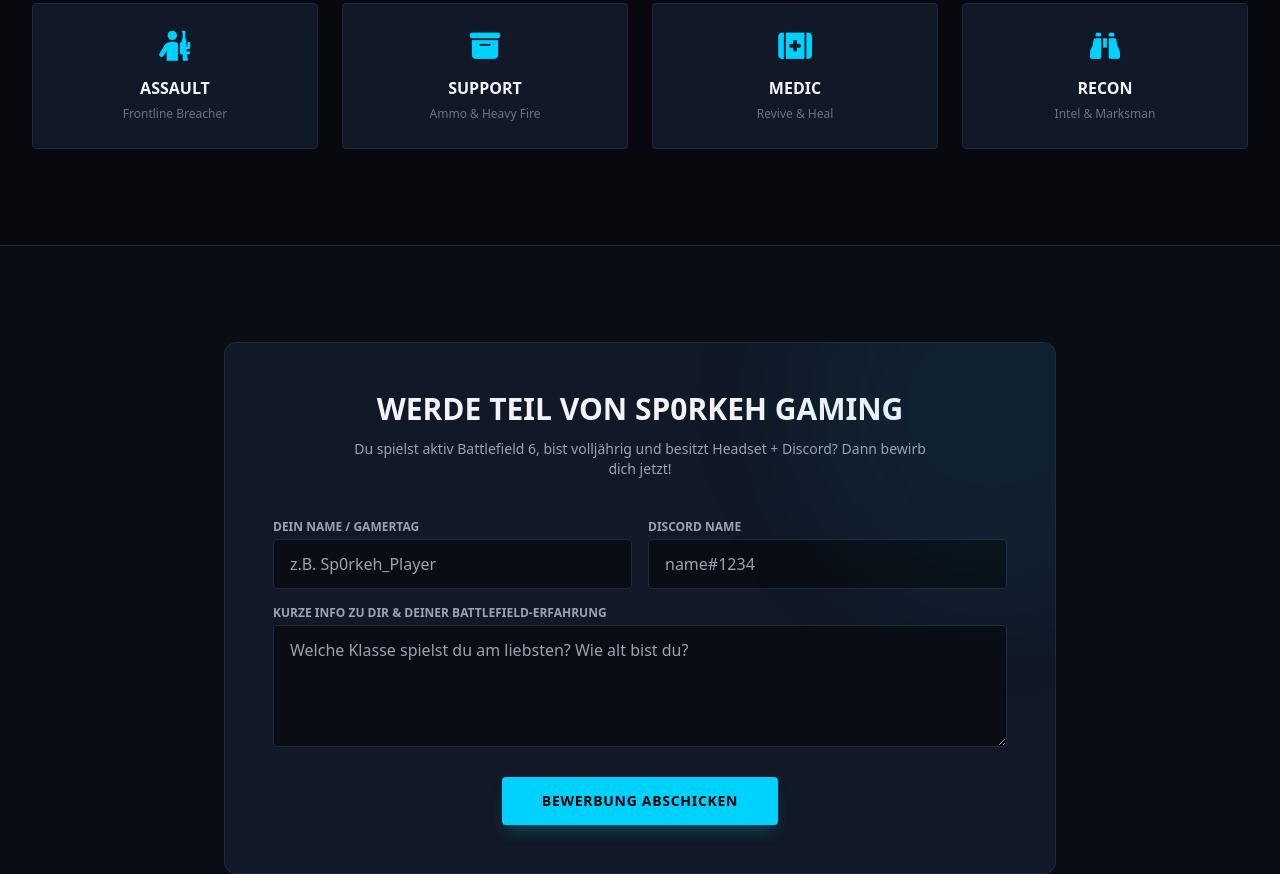
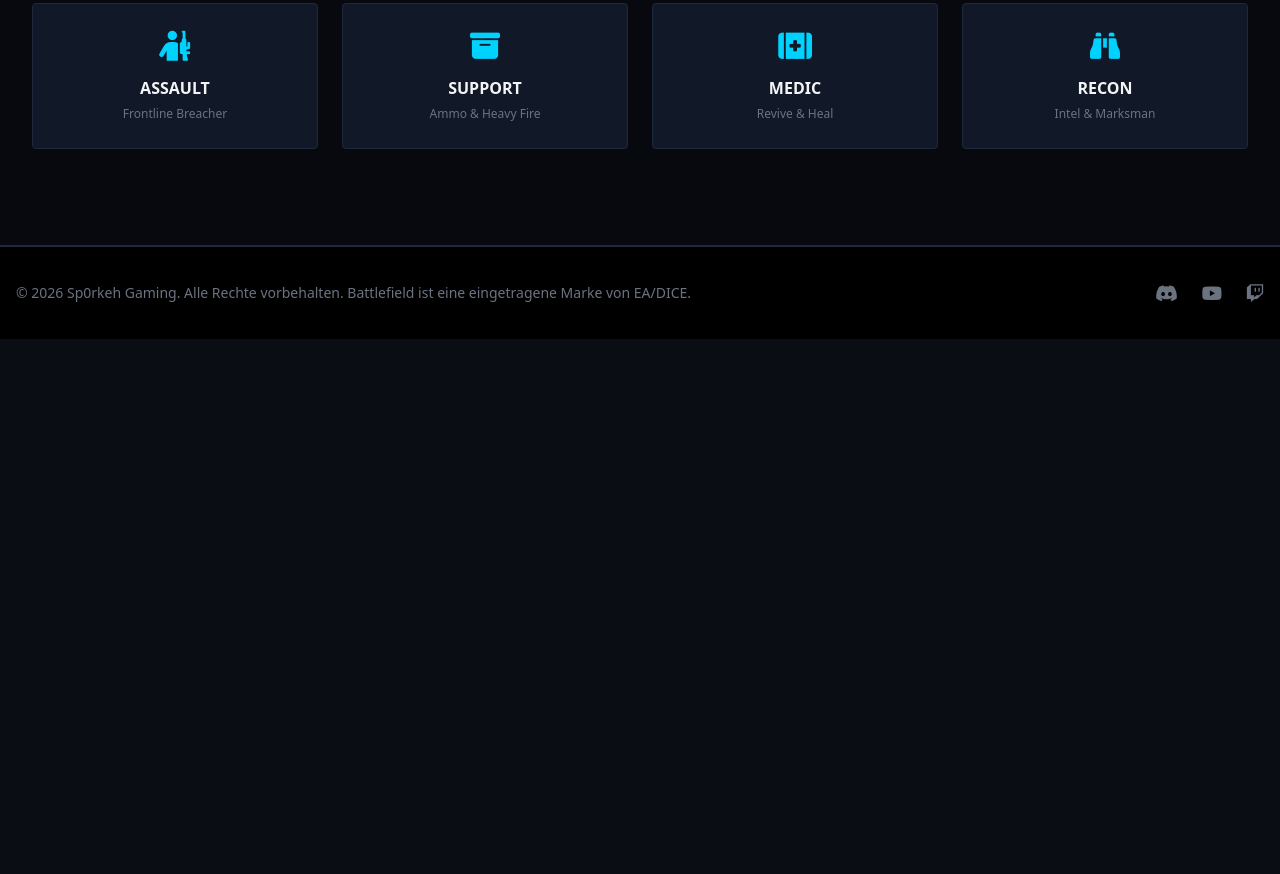
Before and after one commit to DerUschii/Sporkeh-Gaming, a plain HTML site: page index.html in a window 1280 px wide. Shown: the part 1926-2800 px from the top of the page. After the commit the page ends 2265 px from the top, so only its background shows below. Drawn offline with nearby package versions, Linux system fonts and the light colour scheme.

Commit message:
Update index.html

```diff
--- a/index.html
+++ b/index.html
@@ -36,12 +36,7 @@
                 <a href="#home" class="hover:text-bfBlue transition-colors">Startseite</a>
                 <a href="#about" class="hover:text-bfBlue transition-colors">Über uns</a>
                 <a href="#squads" class="hover:text-bfBlue transition-colors">Squads</a>
-                <a href="#join" class="hover:text-bfBlue transition-colors">Join Us</a>
-            </nav>
-            <div>
-                <a href="#join" class="hidden sm:inline-block bg-bfBlue hover:bg-cyan-400 text-black font-extrabold py-2.5 px-6 rounded uppercase tracking-wider text-sm transition-all shadow-lg shadow-bfBlue/20">
-                    Join Us
-                </a>
+                               </a>
             </div>
         </div>
     </header>
@@ -102,7 +97,6 @@
             </div>
         </div>
     </section>
-
     <!-- Squads / Bereiche -->
     <section id="squads" class="bg-black/30 py-24 border-y border-bfCardBorder">
         <div class="max-w-7xl mx-auto px-4 sm:px-6 lg:px-8">
@@ -135,41 +129,6 @@
             </div>
         </div>
     </section>
-
-    <!-- Join / Bewerbung Section -->
-    <section id="join" class="py-24 max-w-4xl mx-auto px-4 sm:px-6 lg:px-8">
-        <div class="bg-bfCard border border-bfCardBorder rounded-xl p-8 sm:p-12 relative overflow-hidden">
-            <div class="absolute top-0 right-0 transform translate-x-1/3 -translate-y-1/3 w-96 h-96 bg-bfBlue/5 rounded-full blur-3xl pointer-events-none"></div>
-
-            <div class="text-center max-w-xl mx-auto mb-10 space-y-3">
-                <h2 class="text-3xl font-black uppercase">Werde Teil von Sp0rkeh Gaming</h2>
-                <p class="text-gray-400 text-sm">Du spielst aktiv Battlefield 6, bist volljährig und besitzt Headset + Discord? Dann bewirb dich jetzt!</p>
-            </div>
-
-            <form class="space-y-4" onsubmit="event.preventDefault(); alert('Vielen Dank! Deine Anfrage wurde simuliert. Tritt am besten direkt unserem Discord bei!');">
-                <div class="grid grid-cols-1 sm:grid-cols-2 gap-4">
-                    <div>
-                        <label class="block text-xs uppercase font-bold text-gray-400 mb-1">Dein Name / Gamertag</label>
-                        <input type="text" required class="w-full bg-bfDark border border-bfCardBorder rounded px-4 py-3 text-white focus:outline-none focus:border-bfBlue transition-colors" placeholder="z.B. Sp0rkeh_Player">
-                    </div>
-                    <div>
-                        <label class="block text-xs uppercase font-bold text-gray-400 mb-1">Discord Name</label>
-                        <input type="text" required class="w-full bg-bfDark border border-bfCardBorder rounded px-4 py-3 text-white focus:outline-none focus:border-bfBlue transition-colors" placeholder="name#1234">
-                    </div>
-                </div>
-                <div>
-                    <label class="block text-xs uppercase font-bold text-gray-400 mb-1">Kurze Info zu dir & deiner Battlefield-Erfahrung</label>
-                    <textarea rows="4" required class="w-full bg-bfDark border border-bfCardBorder rounded px-4 py-3 text-white focus:outline-none focus:border-bfBlue transition-colors" placeholder="Welche Klasse spielst du am liebsten? Wie alt bist du?"></textarea>
-                </div>
-                <div class="text-center pt-2">
-                    <button type="submit" class="bg-bfBlue hover:bg-cyan-400 text-black font-extrabold py-3.5 px-10 rounded uppercase tracking-wider text-sm transition-all shadow-lg shadow-bfBlue/20 w-full sm:w-auto">
-                        Bewerbung abschicken
-                    </button>
-                </div>
-            </form>
-        </div>
-    </section>
-
     <!-- Footer -->
     <footer class="bg-black py-8 border-t border-bfCardBorder text-center text-sm text-gray-500">
         <div class="max-w-7xl mx-auto px-4 flex flex-col sm:flex-row items-center justify-between gap-4">
```
